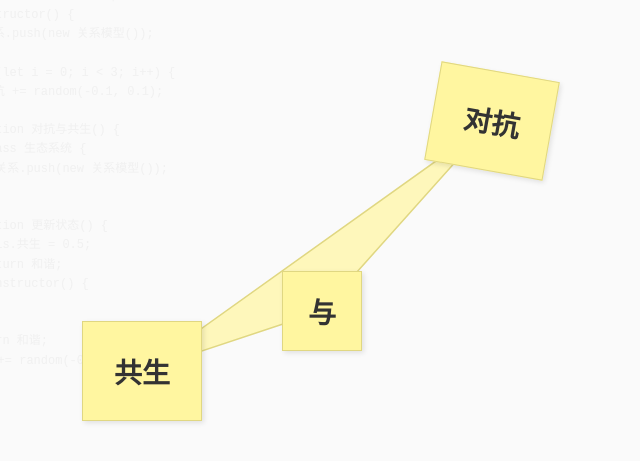
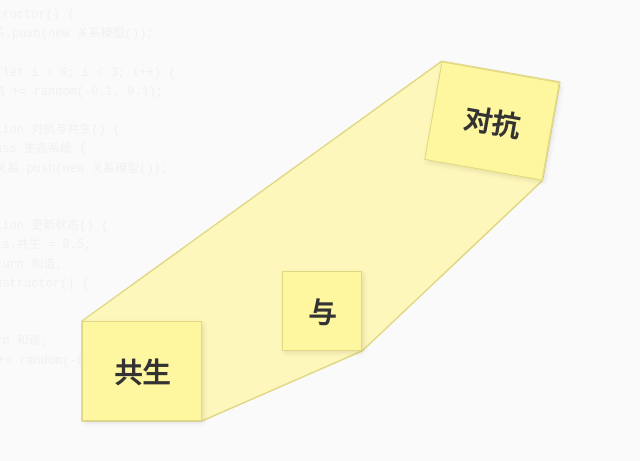
Before and after one commit to onlyjokers/Hive_AI_Opening, a SvelteKit app in the folder hive-ai-utopia/: page / in a window 1280 px wide. Shown: the part 129-590 px from the top of the page, without its empty margins (68-708 px from the left). Built offline with nearby package versions, Linux system fonts and the light colour scheme.

Commit message:
添加边框

```diff
--- a/hive-ai-utopia/src/routes/+page.svelte
+++ b/hive-ai-utopia/src/routes/+page.svelte
@@ -6,55 +6,86 @@
   let windowWidth = 0;
   let windowHeight = 0;
 
-  // 三个框的中心点位置数据，初始化为组件的初始位置中心
-  let boxPositions = {
-    shengsheng: { x: 150 + 120 / 2, y: 450 + 100 / 2 },
-    duikang:   { x: 500 + 120 / 2, y: 200 + 100 / 2 },
-    yu:        { x: 350 +  80 / 2, y: 400 +  80 / 2 }
-  };
-
-  // 更新三角形连线
-  function updateTriangle() {
-    const svg = document.querySelector('.triangle-svg');
-    if (!svg) return;
-
-    // 清空现有的路径
-    while (svg.firstChild) {
-      svg.removeChild(svg.firstChild);
-    }
-
-    // 检查是否有足够的中心点数据来绘制三角形
-    if (!boxPositions.shengsheng.x || !boxPositions.shengsheng.y ||
-        !boxPositions.duikang.x || !boxPositions.duikang.y ||
-        !boxPositions.yu.x || !boxPositions.yu.y) {
-      return;
-    }
-
-    // 使用中心点直接绘制三角形路径
-    const path = document.createElementNS('http://www.w3.org/2000/svg', 'path');
-    const d = `M ${boxPositions.shengsheng.x} ${boxPositions.shengsheng.y}
-L ${boxPositions.duikang.x} ${boxPositions.duikang.y}
-L ${boxPositions.yu.x} ${boxPositions.yu.y}
-Z`;
-
-    // 设置路径属性
-    path.setAttribute('d', d);
-    path.setAttribute('fill', 'rgba(255, 246, 160, 0.7)');
-    path.setAttribute('stroke', '#e0d782');
-    path.setAttribute('stroke-width', '1.5');
-
-    // 添加路径到SVG
-    svg.appendChild(path);
+  // 定义可拖拽框的配置数组
+  const boxes = [
+    { id: 'shengsheng', text: '共生', initialX: 150, initialY: 450, width: 120, height: 100, rotation: 0 },
+    { id: 'duikang',   text: '对抗', initialX: 500, initialY: 200, width: 120, height: 100, rotation: 10 },
+    { id: 'yu',        text: '与',   initialX: 350, initialY: 400, width:  80, height:  80, rotation: 0 }
+  ];
+  // 存储每个框的最新状态，用于计算包裹轮廓
+  let boxData = {} as Record<string, { x: number; y: number; width: number; height: number; rotation: number }>;
+  // 初始化boxData默认值，避免NaN
+  for (const b of boxes) {
+    boxData[b.id] = { x: b.initialX, y: b.initialY, width: b.width, height: b.height, rotation: b.rotation };
+  }
+  // 初始化 boxData，确保初始值存在
+  for (const b of boxes) {
+    boxData[b.id] = { x: b.initialX, y: b.initialY, width: b.width, height: b.height, rotation: b.rotation };
   }
 
-  // 不再使用复杂连接点算法，直接连接中心点
+  // 初始化 boxData 的默认值，避免 NaN
+  for (const b of boxes) {
+    boxData[b.id] = { x: b.initialX, y: b.initialY, width: b.width, height: b.height, rotation: b.rotation };
+  }
+  // 处理框移动事件，更新boxData
+  function handleBoxMove(event) {
+    const { id, x, y, width, height, rotation } = event.detail;
+    boxData[id] = { x, y, width, height, rotation };
+  }
 
-  // 处理框移动事件：计算中心点并更新位置
-  function handleBoxMove(event) {
-    const { id, x, y, width, height } = event.detail;
-    boxPositions[id] = { x: x + width / 2, y: y + height / 2 };
-    updateTriangle();
+  // 计算多边形凸包（Monotone Chain算法）
+  function convexHull(points: { x: number; y: number }[]) {
+    if (points.length <= 1) return points;
+    const sorted = points.slice().sort((a, b) => a.x === b.x ? a.y - b.y : a.x - b.x);
+    const cross = (o, a, b) => (a.x - o.x) * (b.y - o.y) - (a.y - o.y) * (b.x - o.x);
+    const lower = [];
+    for (const p of sorted) {
+      while (lower.length >= 2 && cross(lower[lower.length-2], lower[lower.length-1], p) <= 0) lower.pop();
+      lower.push(p);
+    }
+    const upper = [];
+    for (let i = sorted.length - 1; i >= 0; i--) {
+      const p = sorted[i];
+      while (upper.length >= 2 && cross(upper[upper.length-2], upper[upper.length-1], p) <= 0) upper.pop();
+      upper.push(p);
+    }
+    upper.pop(); lower.pop();
+    return lower.concat(upper);
   }
+
+  // 生成SVG路径字符串
+  $: hullPath = (() => {
+    // 只有当所有框都有数据时才计算凸包
+    if (!boxes.every(b => boxData[b.id])) return '';
+    const pts: { x: number; y: number }[] = [];
+    for (const b of boxes) {
+      const d = boxData[b.id];
+      if (d && !isNaN(d.x) && !isNaN(d.y)) {
+        // 计算四个角的坐标
+        const rad = d.rotation * Math.PI / 180;
+        const cx = d.x + d.width / 2;
+        const cy = d.y + d.height / 2;
+        const hw = d.width / 2;
+        const hh = d.height / 2;
+        const corners = [
+          { dx: -hw, dy: -hh },
+          { dx: hw, dy: -hh },
+          { dx: hw, dy: hh },
+          { dx: -hw, dy: hh }
+        ];
+        for (const { dx, dy } of corners) {
+          const x = cx + dx * Math.cos(rad) - dy * Math.sin(rad);
+          const y = cy + dx * Math.sin(rad) + dy * Math.cos(rad);
+          pts.push({ x, y });
+        }
+      }
+    }
+    const hull = convexHull(pts);
+    if (hull.length === 0) return '';
+    return 'M ' + hull.map(p => `${p.x} ${p.y}`).join(' L ') + ' Z';
+  })();
+
+  // （保留单一handleBoxMove，已在上方定义）
 
   // 背景代码
   const codeSnippets = [
@@ -89,9 +120,10 @@ Z`;
   onMount(() => {
     windowWidth = window.innerWidth;
     windowHeight = window.innerHeight;
-
-    // 初始化三角形
-    setTimeout(updateTriangle, 100);
+    // 初始化 boxData 为初始框配置
+    for (const b of boxes) {
+      boxData[b.id] = { x: b.initialX, y: b.initialY, width: b.width, height: b.height, rotation: b.rotation };
+    }
   });
 </script>
 
@@ -108,9 +140,14 @@ Z`;
 <main>
   <!-- 创建连接三个框形成三角形的容器 -->
   <div class="triangle-container">
-    <!-- 三角形连线 -->
+    <!-- 凸包多边形包裹效果 -->
     <svg class="triangle-svg" width="100%" height="100%" xmlns="http://www.w3.org/2000/svg">
-      <!-- 三角形将在JS中动态绘制 -->
+      <path
+        d={hullPath}
+        fill="rgba(255,246,160,0.7)"
+        stroke="#e0d782"
+        stroke-width="1.5"
+      />
     </svg>
 
     <!-- 可拖拽的框 - 放在三角形的位置上模拟图片中的布局 -->
--- a/hive-ai-utopia/src/routes/DraggableBox.svelte
+++ b/hive-ai-utopia/src/routes/DraggableBox.svelte
@@ -18,12 +18,14 @@
 
   // 当位置改变时发送事件，包含左上角坐标及大小
   $: {
+    // 当位置或大小改变时发送事件，包括旋转属性
     dispatch('move', {
       id,
       x,
       y,
       width,
-      height
+      height,
+      rotation
     });
   }
 
```
